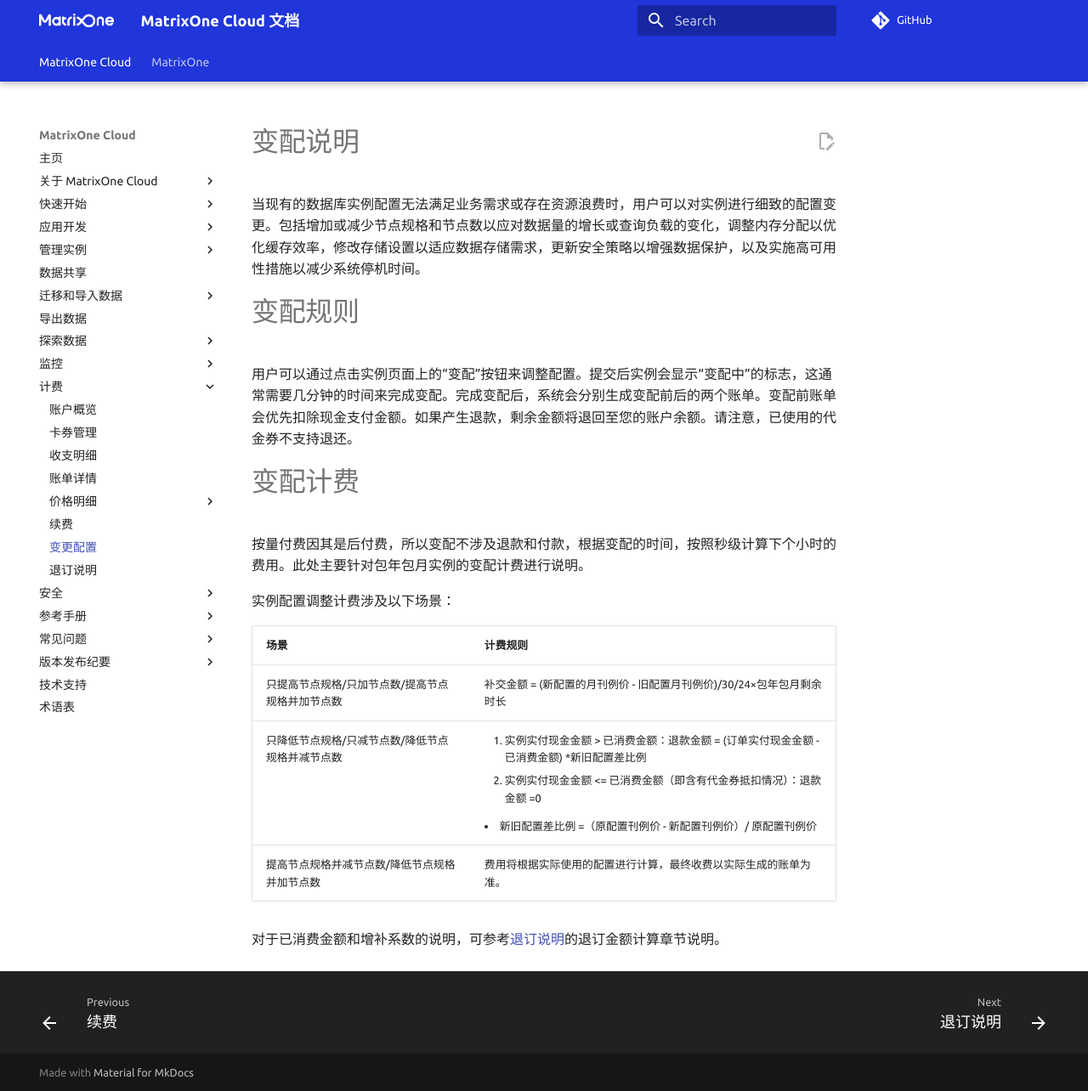
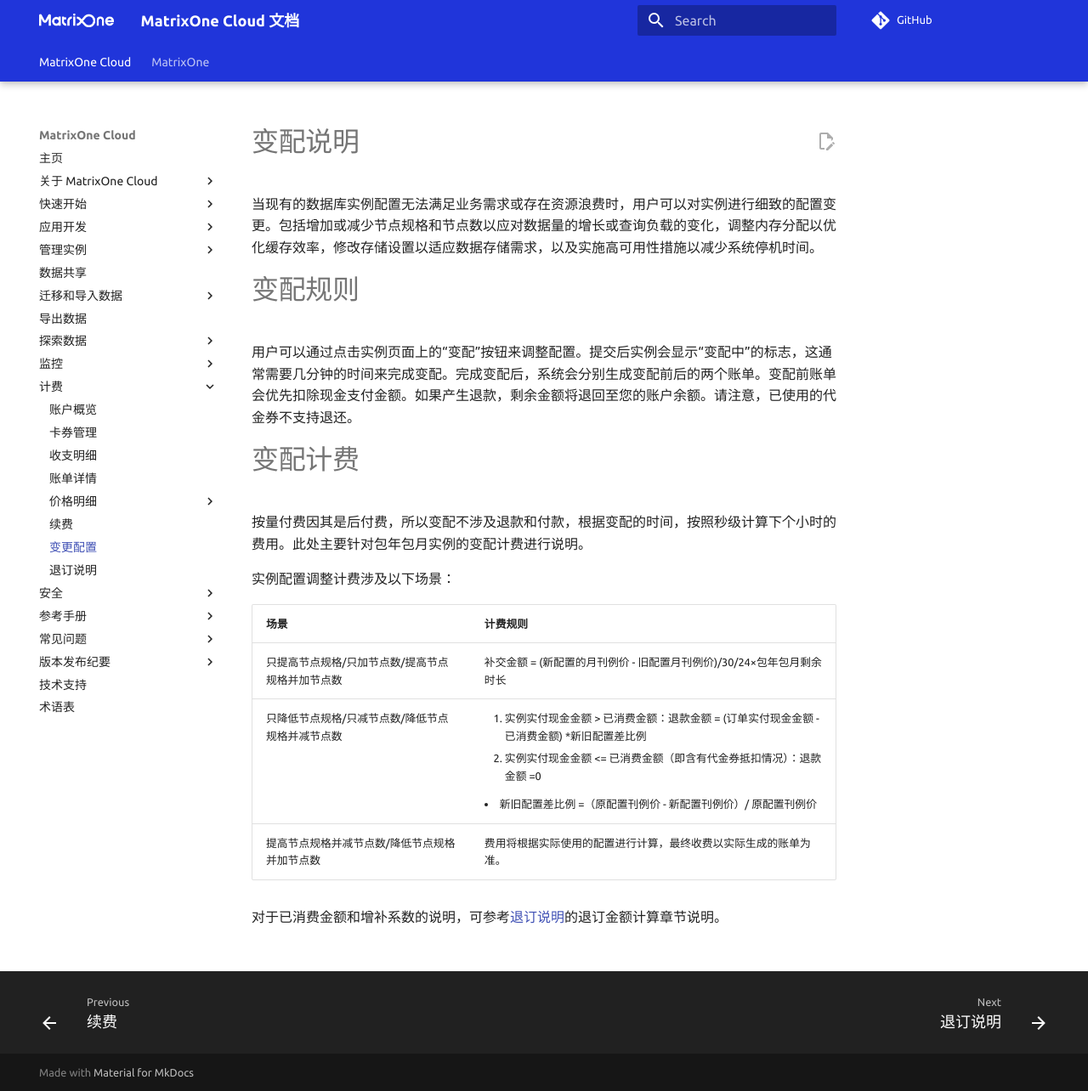
Before and after one commit to yangj1211/moc-docs, an MkDocs documentation site: the page built from docs/MatrixOne-Cloud/Charging/adjust-policy.md, in a window 1280 px wide and 1284 px high. Shown: the whole window at 85% size. Built offline with MkDocs 1.6.1 and Material for MkDocs 9.7.7, drawn with Linux system fonts in a browser that asks for light colours; comment, search, counter and statistics services are not loaded; the version menu is left out.

Commit message:
Update adjust-policy.md
Signed-off-by: yangj1211 <153493538+yangj1211@users.noreply.github.com>

```diff
--- a/docs/MatrixOne-Cloud/Charging/adjust-policy.md
+++ b/docs/MatrixOne-Cloud/Charging/adjust-policy.md
@@ -1,6 +1,6 @@
 # 变配说明
 
-当现有的数据库实例配置无法满足业务需求或存在资源浪费时，用户可以对实例进行细致的配置变更。包括增加或减少节点规格和节点数以应对数据量的增长或查询负载的变化，调整内存分配以优化缓存效率，修改存储设置以适应数据存储需求，更新安全策略以增强数据保护，以及实施高可用性措施以减少系统停机时间。
+当现有的数据库实例配置无法满足业务需求或存在资源浪费时，用户可以对实例进行细致的配置变更。包括增加或减少节点规格和节点数以应对数据量的增长或查询负载的变化，调整内存分配以优化缓存效率，修改存储设置以适应数据存储需求，以及实施高可用性措施以减少系统停机时间。
 
 # 变配规则
 
```
